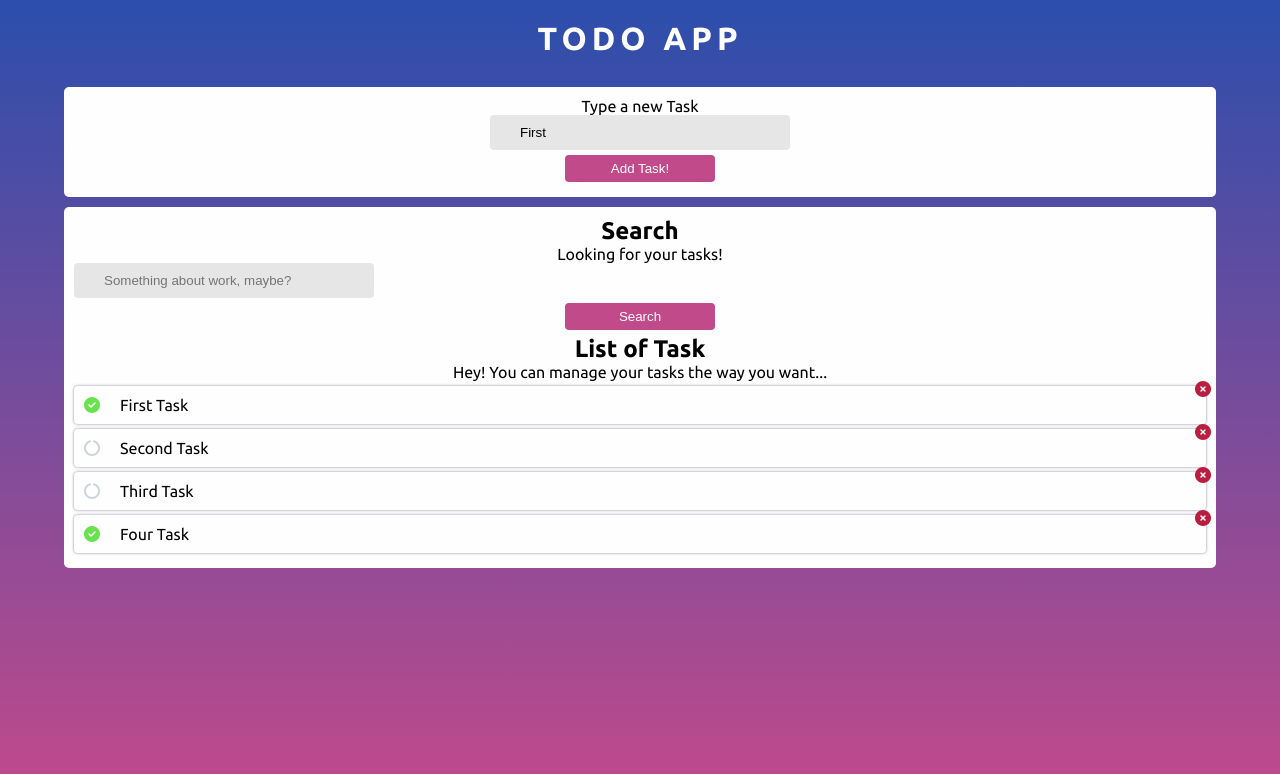
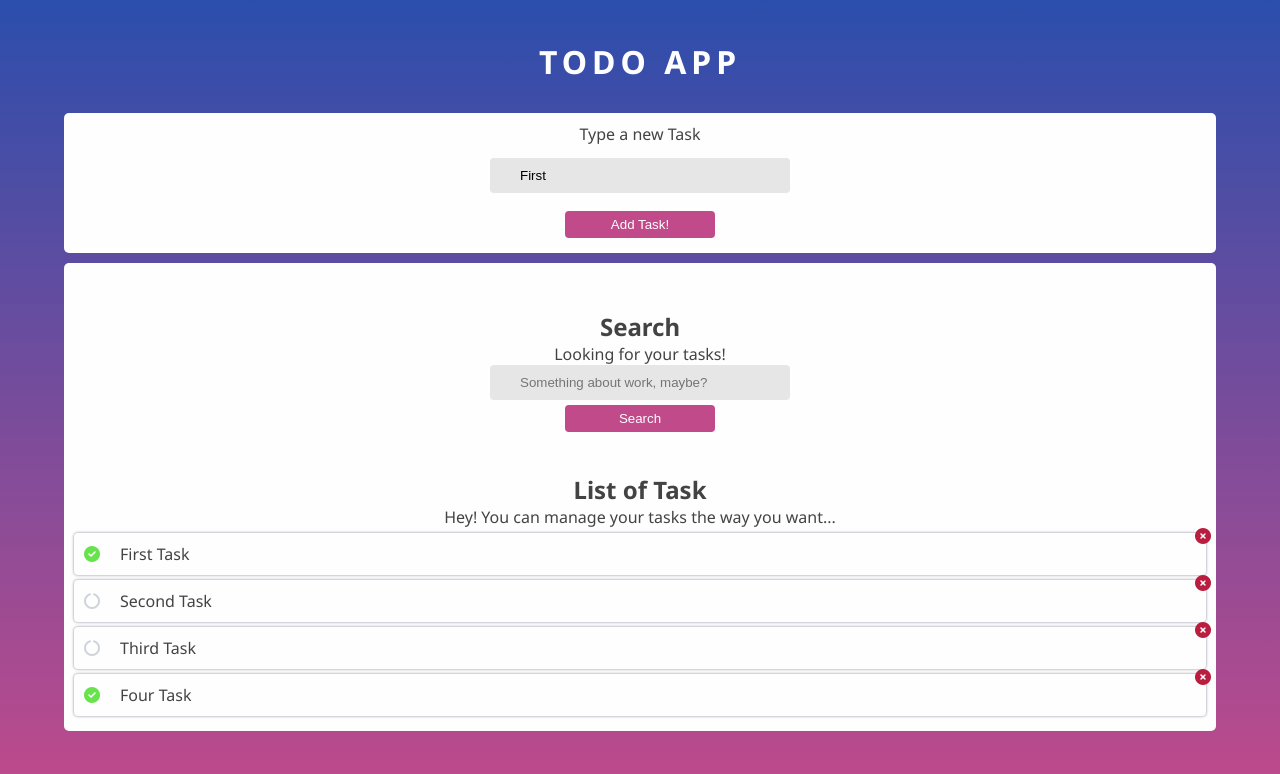
Before and after one commit to AlbertDeHoz/todo-react-typescript, a React (Create React App) app: page / in a window 1280 px wide. Shown: the top 774 px of the page. Built offline with nearby package versions, Linux system fonts and the light colour scheme.

Commit message:
edited font

```diff
--- a/public/index.html
+++ b/public/index.html
@@ -17,9 +17,9 @@
     <script src="https://kit.fontawesome.com/6193c335b2.js" crossorigin="anonymous"></script>
     <link rel="manifest" href="%PUBLIC_URL%/manifest.json" />
     <title>Todo App</title>
-    <link rel="preconnect" href="https://fonts.googleapis.com"/>
-    <link rel="preconnect" href="https://fonts.gstatic.com" crossorigin />
-    <link href="https://fonts.googleapis.com/css2?family=Ubuntu:wght@300;400;700&display=swap" rel="stylesheet"/>
+    <link rel="preconnect" href="https://fonts.googleapis.com">
+    <link rel="preconnect" href="https://fonts.gstatic.com" crossorigin>
+    <link href="https://fonts.googleapis.com/css2?family=Noto+Sans:wght@400;700&display=swap" rel="stylesheet">
   </head>
   <body>
     <noscript>You need to enable JavaScript to run this app.</noscript>
--- a/src/styles/App.css
+++ b/src/styles/App.css
@@ -3,6 +3,7 @@
   min-width: 320px;
   min-height: 100vh;
   text-align: center;
+  padding: 20px 0;
   background: linear-gradient(
     to top,
     var(--color-primary),
@@ -67,6 +68,9 @@
   position: relative;
   display: flex;
   flex-direction: column;
+  align-items: center;
+  justify-content: center;
+  height: 200px;
 }
 
 .App button {
@@ -84,4 +88,6 @@
   display: flex;
   flex-direction: column;
   align-items: center;
+  height: 120px;
+  justify-content: space-between;
 }
--- a/src/styles/index.css
+++ b/src/styles/index.css
@@ -1,10 +1,10 @@
 :root {
-    --font-primary: 'Ubuntu', sans-serif;
+    --font-primary: 'Noto sans', sans-serif;
     --color-primary: #c14a8b;
     --color-secondary: #2b4eac;
     --soft-grey: #e6e6e6;
     --white: #fefefe;
-    --dark-grey: #0f0f0f;
+    --dark-grey: #434343;
 }
 /* https://uicookies.com/wp-content/uploads/2019/02/login-form-v11.jpg */
 * {
@@ -20,4 +20,5 @@
 body {
     font-family: var(--font-primary);
     font-size: 1.6rem;
+    color: #434343;
 }
```
